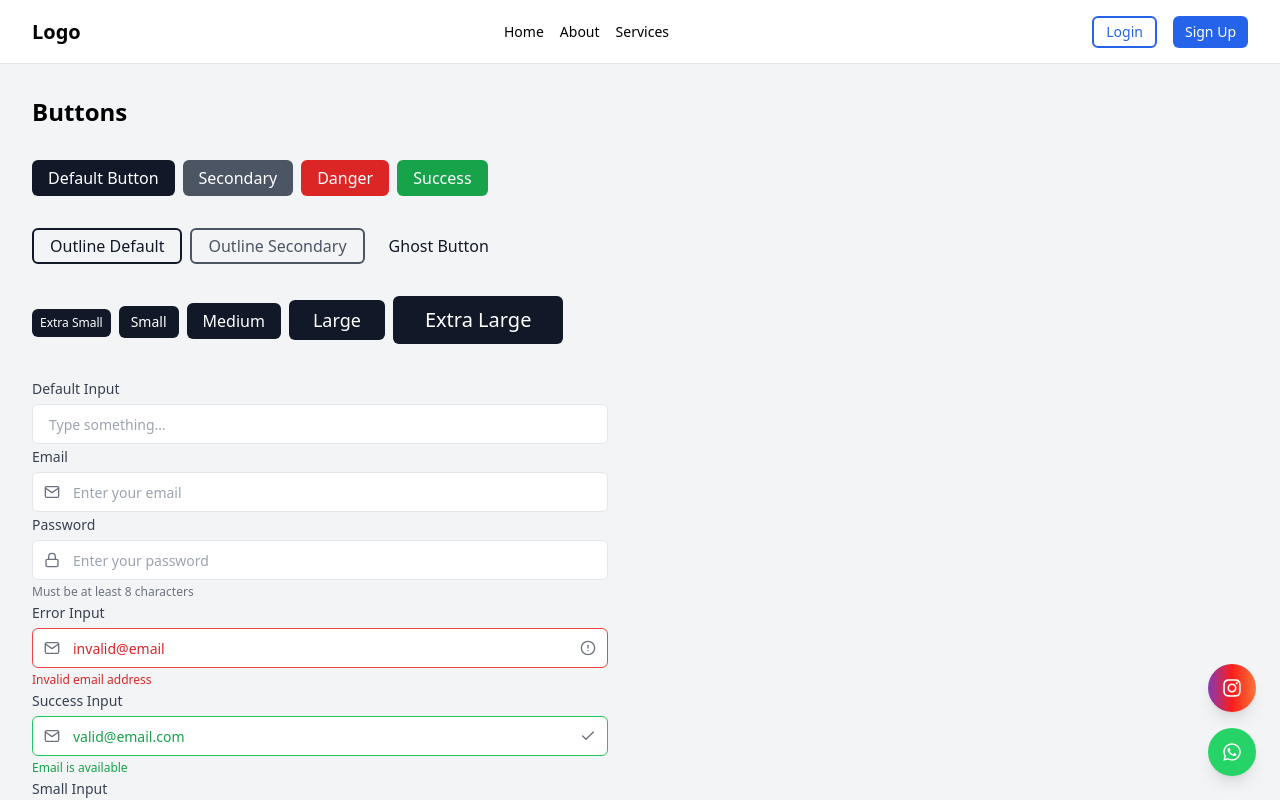
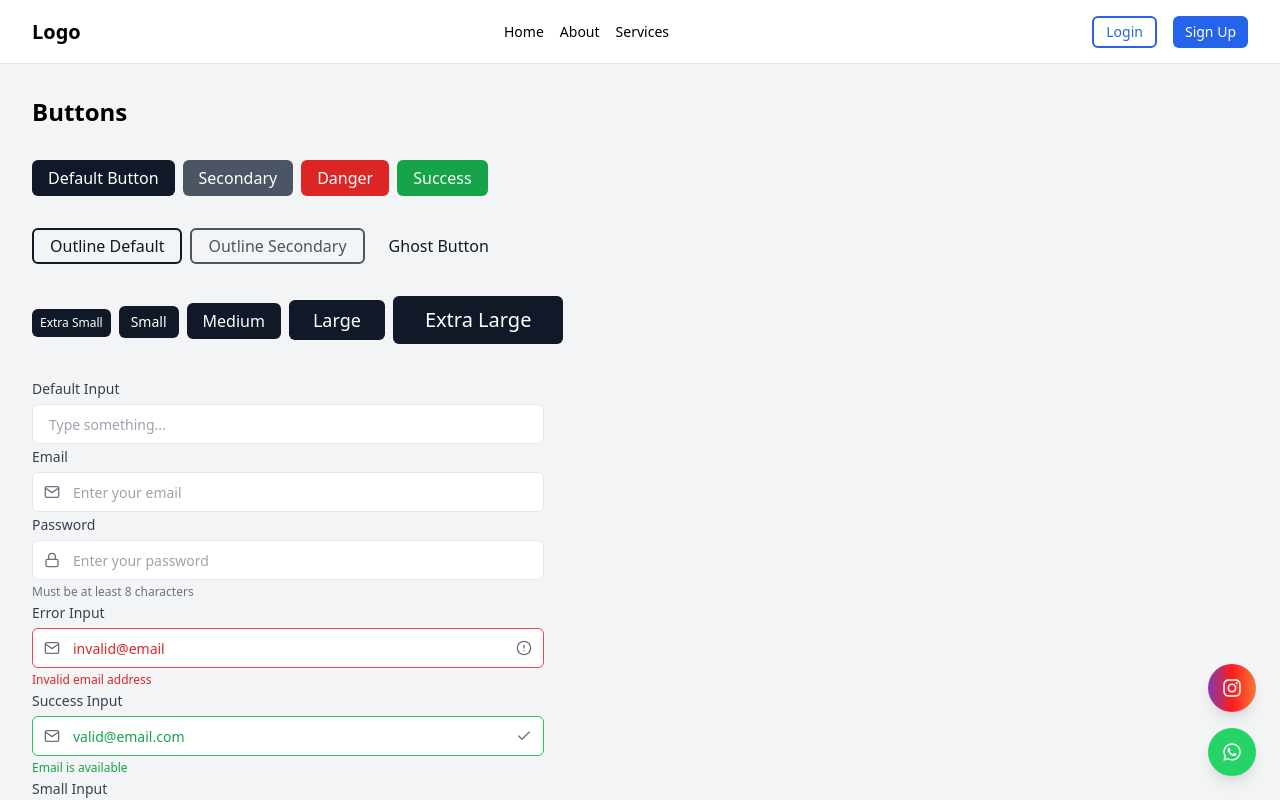
Before and after one commit to imneli/-metamorphosis-ui, a Next.js app: page /components in a window 1280 px wide. Shown: the top 800 px of the page. Built offline with nearby package versions, Linux system fonts and the light colour scheme.

Commit message:
:ok_hand: upd: max-w only

```diff
--- a/src/pages/components.tsx
+++ b/src/pages/components.tsx
@@ -59,7 +59,7 @@
             <Cta platform="instagram" href="https://x.com" order={2} size="lg" />
             <Cta platform="whatsapp" href="https://x.com" order={1} size="lg" />
         </div>
-        <div className='max-w-xl'>
+        <div className='max-w-lg'>
           <Input
             label="Default Input"
             placeholder="Type something..."
```
